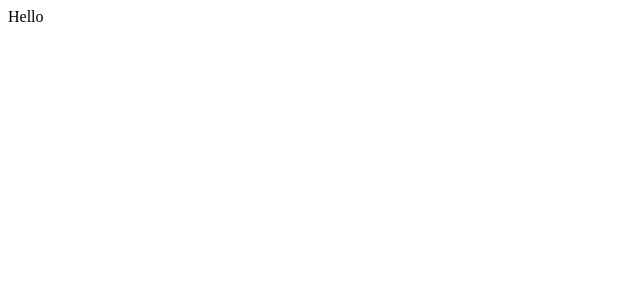
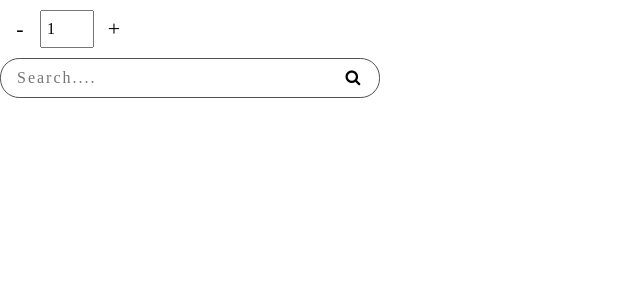
Before and after one commit to AsunaxRan/react-cart-2, a React (Create React App) app: page / in a window 1280 px wide. Shown: the top 300 px of the page, without its empty margins (0-640 px from the left). Built offline with nearby package versions, Linux system fonts and the light colour scheme.

Commit message:
Add Counter and SearchInput Cmp

```diff
--- a/package.json
+++ b/package.json
@@ -12,6 +12,8 @@
     "react-helmet-async": "^1.0.7",
     "react-router-dom": "^5.2.0",
     "react-scripts": "4.0.0",
+    "styled-components": "^5.2.1",
+    "styled-normalize": "^8.0.7",
     "web-vitals": "^0.2.4"
   },
   "scripts": {
--- a/public/index.html
+++ b/public/index.html
@@ -3,6 +3,15 @@
   <head>
     <meta charset="utf-8" />
     <link rel="icon" href="%PUBLIC_URL%/favicon.ico" />
+    <link rel="preconnect" href="https://fonts.gstatic.com" />
+    <link
+      href="https://fonts.googleapis.com/css2?family=Nunito+Sans:wght@400;600&display=swap"
+      rel="stylesheet"
+    />
+    <link
+      rel="stylesheet"
+      href="https://maxcdn.bootstrapcdn.com/font-awesome/4.4.0/css/font-awesome.min.css"
+    />
     <meta name="viewport" content="width=device-width, initial-scale=1" />
     <meta name="theme-color" content="#000000" />
     <meta
--- a/src/App.js
+++ b/src/App.js
@@ -1,5 +1,10 @@
+import Counter from './components/Counter';
+import SearchInput from './components/SearchInput';
 function App() {
-  return <div className="App">Hello</div>;
+  return <div className="App">
+    <Counter style={{ marginBottm: "10px" }} />
+    <SearchInput />
+  </div>;
 }
 
 export default App;
--- /dev/null
+++ b/src/components/Counter.js
@@ -0,0 +1,62 @@
+import React, { useState, useRef } from 'react';
+import styled from 'styled-components';
+
+const StyledCounter = styled.div`
+  display:flex;
+  align-items:center;
+/* Hide arrow input number*/
+input[type="number"]::-webkit-outer-spin-button,
+input[type="number"]::-webkit-inner-spin-button {
+    -webkit-appearance: none;
+    margin: 0;
+}
+input[type="number"] {
+    -moz-appearance: textfield;
+}
+`;
+
+const CounterButton = styled.button`
+  cursor:pointer;
+  outline:none;
+  background:transparent;
+  width:2.5rem;
+  padding: 5px;
+  font-size:22px;
+  align-items:center;
+  border:none;
+`;
+
+const CounterInput = styled.input`
+  padding:5px;
+  width:2.5rem;
+  height:1.5rem;
+  outline:none;
+
+`;
+const Counter = () => {
+  const [count, setCount] = useState(1);
+  const counterRef = useRef();
+
+  const increment = () => { isNaN(count) ? setCount(1) : setCount(parseInt(count) + 1); }
+  const decrement = () => { count > 1 ? setCount(parseInt(count) - 1) : setCount(1); }
+  const handleChange = () => {
+    setCount(parseInt(counterRef.current.value));
+  }
+
+
+  return (
+    <StyledCounter style={{ marginTop: "10px" }}>
+      <CounterButton onClick={decrement}>-</CounterButton>
+
+      <CounterInput
+        value={count}
+        ref={counterRef}
+        onChange={handleChange}
+        type="number"
+      ></CounterInput>
+
+      <CounterButton onClick={increment}>+</CounterButton>
+    </StyledCounter>
+  );
+}
+export default Counter;
--- /dev/null
+++ b/src/components/SearchInput.js
@@ -0,0 +1,49 @@
+import React, { useState, useRef } from 'react';
+import styled from 'styled-components';
+const StyledSearchInput = styled.div`
+  display:inline-block
+`;
+
+const SearchText = styled.input`
+  padding:0.6rem 2.6rem 0.6rem 1rem;
+  width:20rem;
+  border-radius:1.2rem;
+  outline:none;
+  color:#525252;
+  font-size:1rem;
+  font-weight:100;
+  letter-spacing:2px;
+  border:solid 1px #525252;
+`;
+
+const SearchButton = styled.button`
+  position:relative;
+  right:40px;
+  border:none;
+  background-color:transparent;
+  outline:none;
+  cursor: pointer;
+`
+
+const SearchInput = () => {
+  const [inputText, setInputText] = useState("");
+  const inputTextRef = useRef();
+
+  const handleChange = () => {
+    setInputText(inputTextRef.current.value);
+  }
+  return (
+    <StyledSearchInput style={{ marginTop: "10px" }}>
+      <SearchText
+        ref={inputTextRef}
+        onChange={handleChange}
+        value={inputText}
+        placeholder="Search...."
+      />
+      <SearchButton>
+        <i className="fa fa-search"></i>
+      </SearchButton>
+    </StyledSearchInput>
+  );
+}
+export default SearchInput;
--- a/src/index.js
+++ b/src/index.js
@@ -2,9 +2,10 @@ import React from "react";
 import ReactDOM from "react-dom";
 import App from "./App";
 import reportWebVitals from "./reportWebVitals";
-
+import { Normalize } from 'styled-normalize'
 ReactDOM.render(
   <React.StrictMode>
+    <Normalize />
     <App />
   </React.StrictMode>,
   document.getElementById("root")
--- a/src/pages/index.js
+++ /dev/null
@@ -1 +0,0 @@
-// Pages
```
Also changed, not shown: 2 other files (tests, documents, lock files or other folders).
